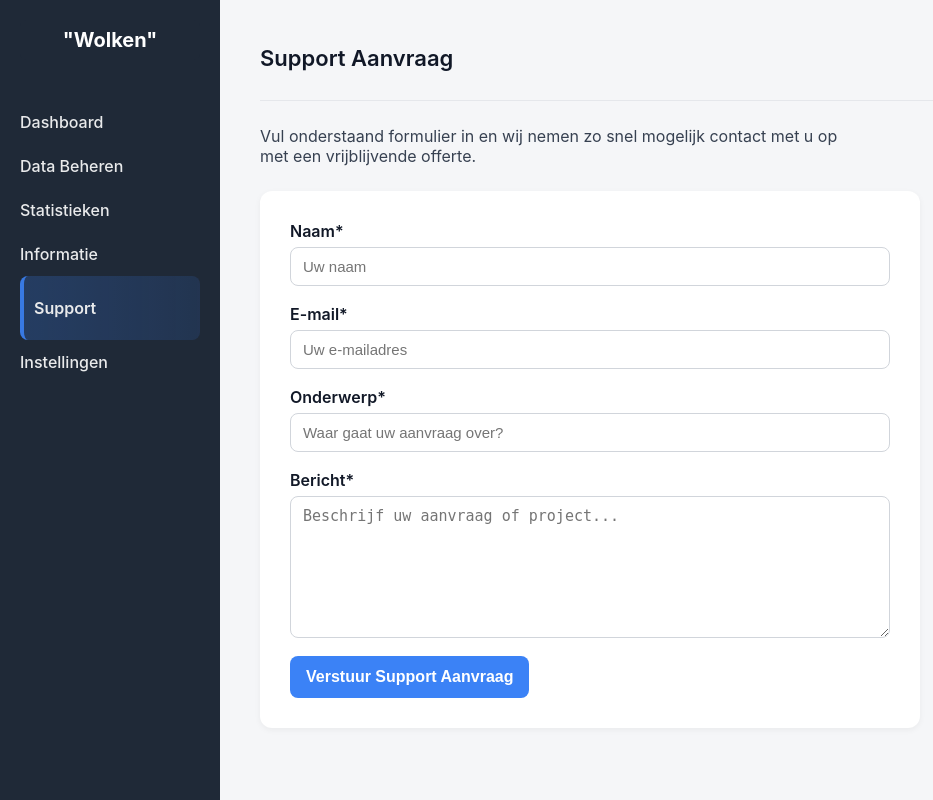
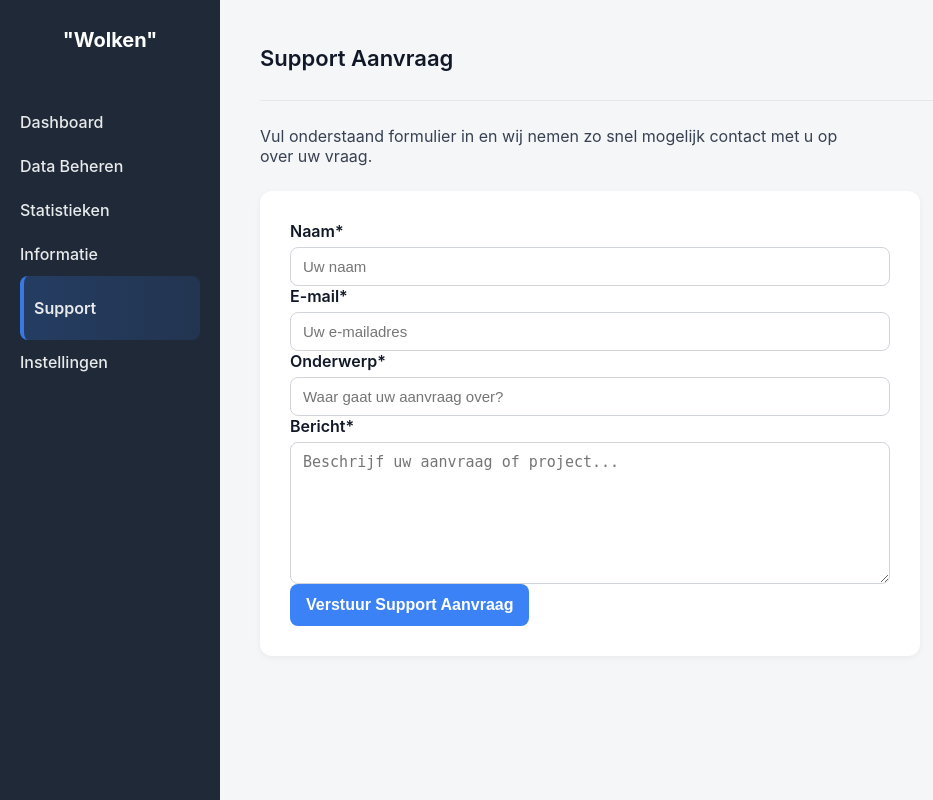
Before and after one commit to Joesra/dooyoogeequu34, a Flask app: page /contact in a window 1280 px wide. Shown: the whole page, without its empty margins (0-933 px from the left). Run offline with Flask 3, Linux system fonts and the light colour scheme.

Commit message:
offerte omgezet naar support (bestanden en code)

```diff
--- a/app/main/routes.py
+++ b/app/main/routes.py
@@ -23,7 +23,7 @@ def informatie():
 
 @bp.route("/contact", methods=["GET", "POST"])
 def contact():
-    # Haalt data op van de form in offerte_aanvraag.html
+    # Haalt data op van de form in support_aanvraag.html
     if request.method == "POST":
         naam = request.form["naam"]
         email = request.form["email"]
@@ -45,4 +45,4 @@ def contact():
 
         return redirect("/contact")  #blijft op dezelfde pagina voor nu, later naar iets van bedankt voor de aanvraag
 
-    return render_template("offerte_aanvraag.html")
+    return render_template("support_aanvraag.html")
--- a/app/templates/offerte_aanvraag.html
+++ b/app/templates/support_aanvraag.html
@@ -6,7 +6,7 @@
     <title>Offerte Aanvraag</title>
     <link rel="stylesheet" href="{{ url_for('static', filename='css/style.css') }}">
     <link rel="stylesheet" href="{{ url_for('static', filename='css/info.css') }}">
-    <link rel="stylesheet" href="{{ url_for('static', filename='css/offerte_aanvraag.css') }}">
+    <link rel="stylesheet" href="{{ url_for('static', filename='css/support_aanvraag.css') }}">
 </head>
 <body>
     <div class="sidebar">
@@ -33,11 +33,11 @@
 
         <section>
             <p>
-                Vul onderstaand formulier in en wij nemen zo snel mogelijk contact met u op met een vrijblijvende offerte.
+                Vul onderstaand formulier in en wij nemen zo snel mogelijk contact met u op over uw vraag.
             </p>
 
             <div class="form-container">
-                <form method="POST" action="/contact" class="offerte-form">
+                <form method="POST" action="/contact" class="contact-form">
                     <div class="form-group">
                         <label for="naam">Naam*</label>
                         <input type="text" id="naam" name="naam" required placeholder="Uw naam">
```
Also changed, not shown: app/static/css/support_aanvraag.css (renamed from app/static/css/offerte_aanvraag.css).
